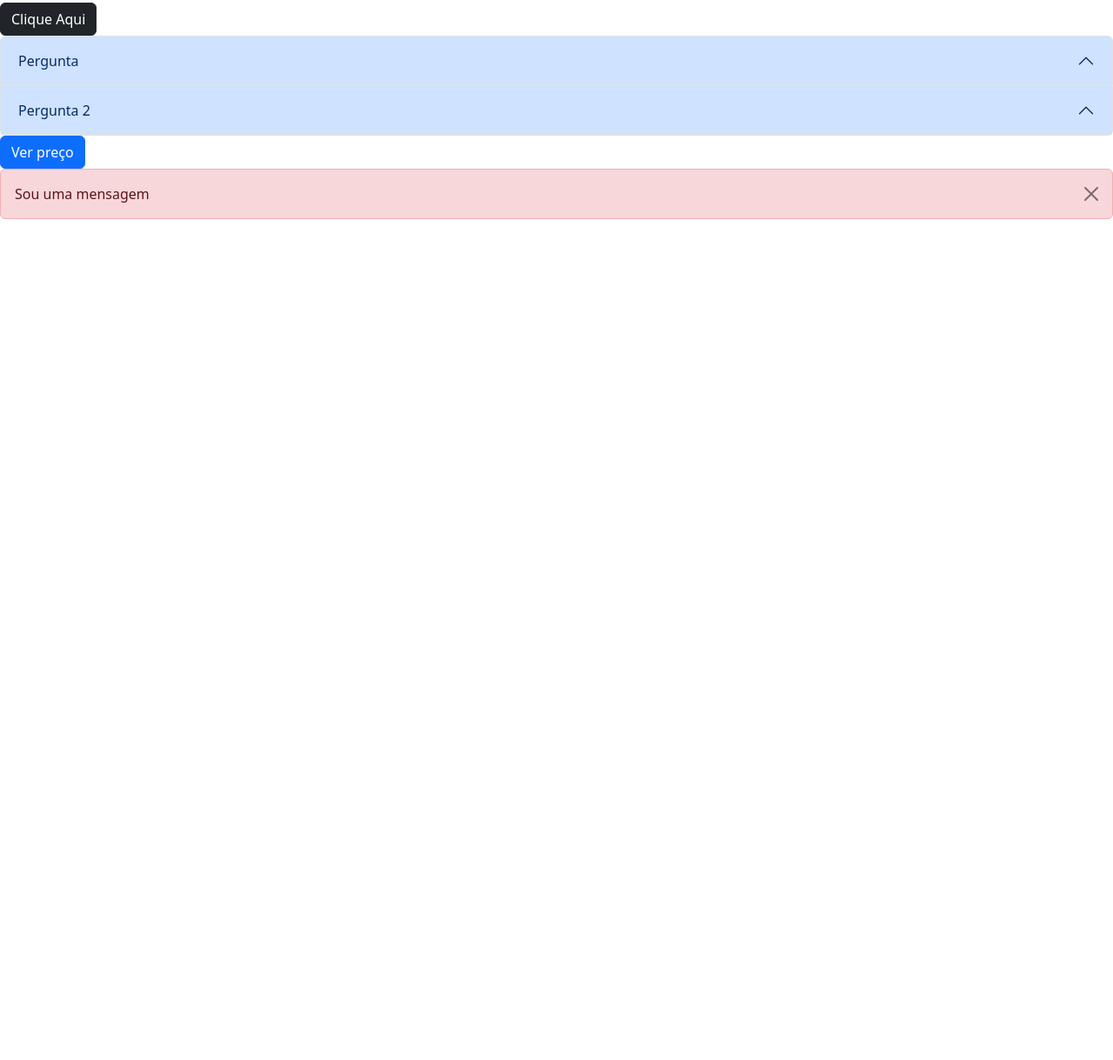
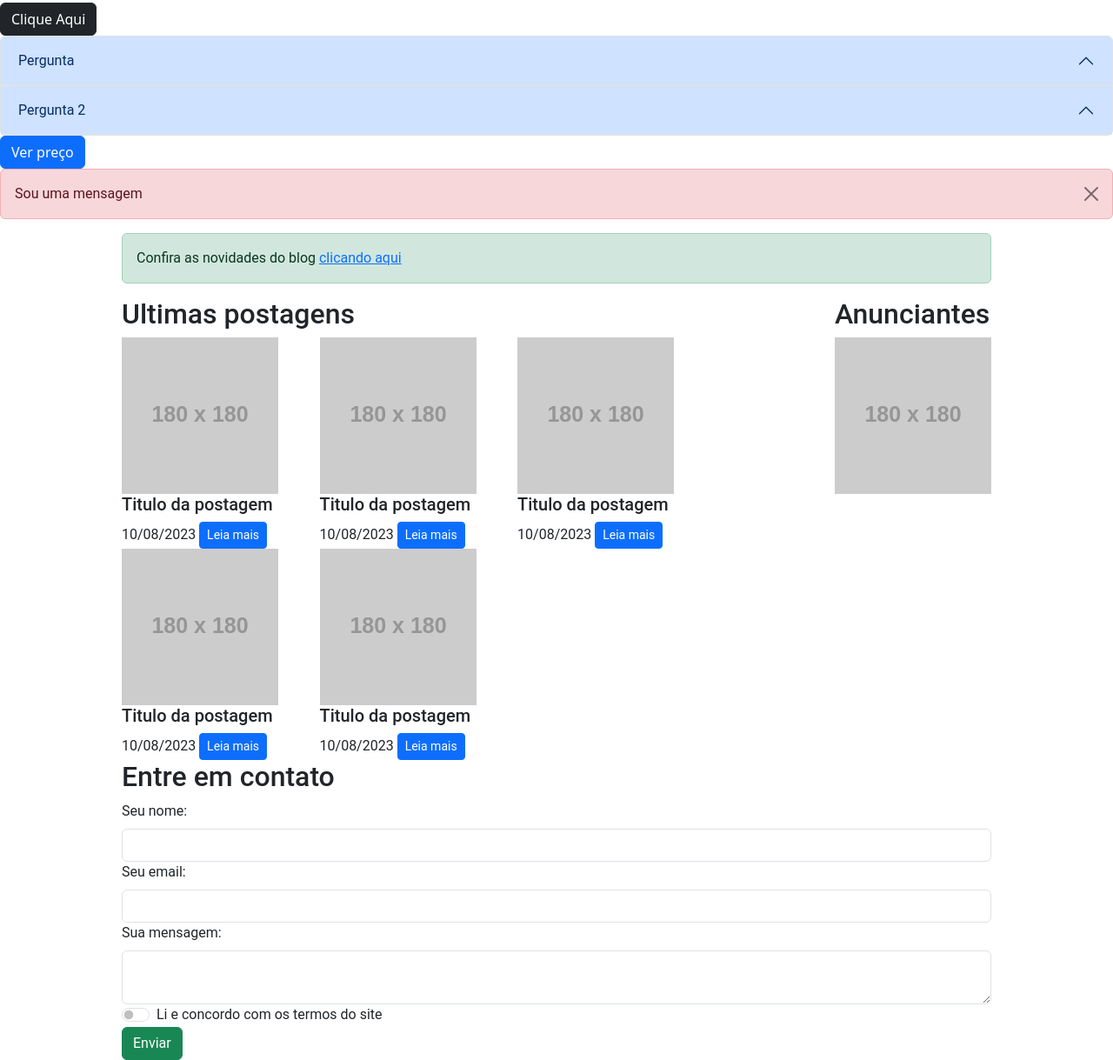
Before and after one commit to PedroHenrique004/curso-ebac-front-end, a plain HTML site: page conteudos/bootstrap/index.html in a window 1280 px wide. Shown: the part 446-1665 px from the top of the page at 87% size. Before the commit the page ends 800 px from the top, so only its background shows below. Drawn offline with nearby package versions, Linux system fonts and the light colour scheme; files that its build step writes are made by us from their sources; placeholder pictures from the web are drawn by us.

Commit message:
adicionando formulario

```diff
--- a/conteudos/bootstrap/index.html
+++ b/conteudos/bootstrap/index.html
@@ -5,6 +5,20 @@
     <meta name="viewport" content="width=device-width, initial-scale=1.0">
     <title>Document</title>
     <link rel="stylesheet" href="https://cdn.jsdelivr.net/npm/bootstrap@5.3.2/dist/css/bootstrap.min.css">
+    <style>
+        table {
+            max-width: 500px;
+        }
+
+        body button {
+            padding: 80px;
+        }
+
+        #preco p {
+            width: 300px;
+        }
+    </style>
+    <link rel="stylesheet" href="main.css">
 </head>
 <body>
     <h1>Ola bootstrap</h1>
@@ -33,7 +47,6 @@
     <p class="h6">
         Lorem ipsum dolor sit amet consectetur adipisicing elit. Beatae doloremque officiis dignissimos odit nemo aspernatur molestiae in ratione sit accusamus cumque et quidem, atque dolor omnis quae, eos maiores! Debitis!
     </p>
-
 
     <table class="table table-dark">
         <caption>Tabela de Produtos</caption>
@@ -79,6 +92,8 @@
     <button class="btn btn-dark">Clique Aqui</button>
 
     <div class="accordion">
+
+
         <div class="accordion-item">
             <div class="accordion-header">
                 <button class="accordion-button" data-bs-toggle="collapse" data-bs-target="#resposta1">
@@ -91,6 +106,8 @@
                 </div>
             </div>
         </div>
+
+
         <div class="accordion-item">
             <div class="accordion-header">
                 <button class="accordion-button" data-bs-toggle="collapse" data-bs-target="#resposta2">
@@ -121,6 +138,88 @@
         Sou uma mensagem
     </div>
 
+    <div class="container">
+        <div class="row">
+            <div class="col">
+                <div class="alert alert-success">
+                    Confira as novidades do blog <a href="#">clicando aqui</a>
+                </div>
+            </div>
+        </div>
+        <div class="row">
+            <div class="col-md-8">
+                <h2>Ultimas postagens</h2>
+                <div class="container g-0">
+                    <div class="row">
+                        <div class="col-md-4 post">
+                            <img src="https://via.placeholder.com/180x180" alt="">
+                            <h4 class="h5">Titulo da postagem</h4>
+                            <time>10/08/2023</time>
+                            <a class="btn btn-primary btn-sm">Leia mais</a>
+                        </div>
+                        <div class="col-md-4 post">
+                            <img src="https://via.placeholder.com/180x180" alt="">
+                            <h4 class="h5">Titulo da postagem</h4>
+                            <time>10/08/2023</time>
+                            <a class="btn btn-primary btn-sm">Leia mais</a>
+                        </div>
+                        <div class="col-md-4 post">
+                            <img src="https://via.placeholder.com/180x180" alt="">
+                            <h4 class="h5">Titulo da postagem</h4>
+                            <time>10/08/2023</time>
+                            <a class="btn btn-primary btn-sm">Leia mais</a>
+                        </div>
+                        <div class="col-md-4 post">
+                            <img src="https://via.placeholder.com/180x180" alt="">
+                            <h4 class="h5">Titulo da postagem</h4>
+                            <time>10/08/2023</time>
+                            <a class="btn btn-primary btn-sm">Leia mais</a>
+                        </div>
+                        <div class="col-md-4 post">
+                            <img src="https://via.placeholder.com/180x180" alt="">
+                            <h4 class="h5">Titulo da postagem</h4>
+                            <time>10/08/2023</time>
+                            <a class="btn btn-primary btn-sm">Leia mais</a>
+                        </div>
+
+                    </div>
+                </div>
+            </div>
+
+            <div class="col-md-4 d-flex justify-content-end">
+                <div>
+                    <h2>Anunciantes</h2>
+                    <img src="https://via.placeholder.com/180x180" alt="">
+                </div>
+            </div>
+        </div>
+    </div>
+
+<div class="container">
+    <div class="row">
+        <div class="col">
+            <h2>Entre em contato</h2>
+            <form>
+                <label class="form-label" for="nome">Seu nome:</label>
+                <input class="form-control"type="text" id="nome">
+
+                <label class="form-label" for="email">Seu email:</label>
+                <input class="form-control"type="email" id="email">
+
+                <label class="form-label" for="mensagem">Sua mensagem:</label>
+                <textarea id="mensagem" class="form-control"></textarea>
+
+                <div class="form-check form-switch">
+                    <label class="form-check-label" for="aceito-termos">Li e concordo com os termos do site</label>
+                    <input class="form-check-input"type="checkbox" id="aceito-termos">
+                </div>
+
+                    <button class="btn btn-success">Enviar</button>
+            </form>
+        </div>
+    </div>
+</div>
+
     <script src="https://cdn.jsdelivr.net/npm/bootstrap@5.3.2/dist/js/bootstrap.bundle.min.js"></script>
 </body>
 </html>
```
